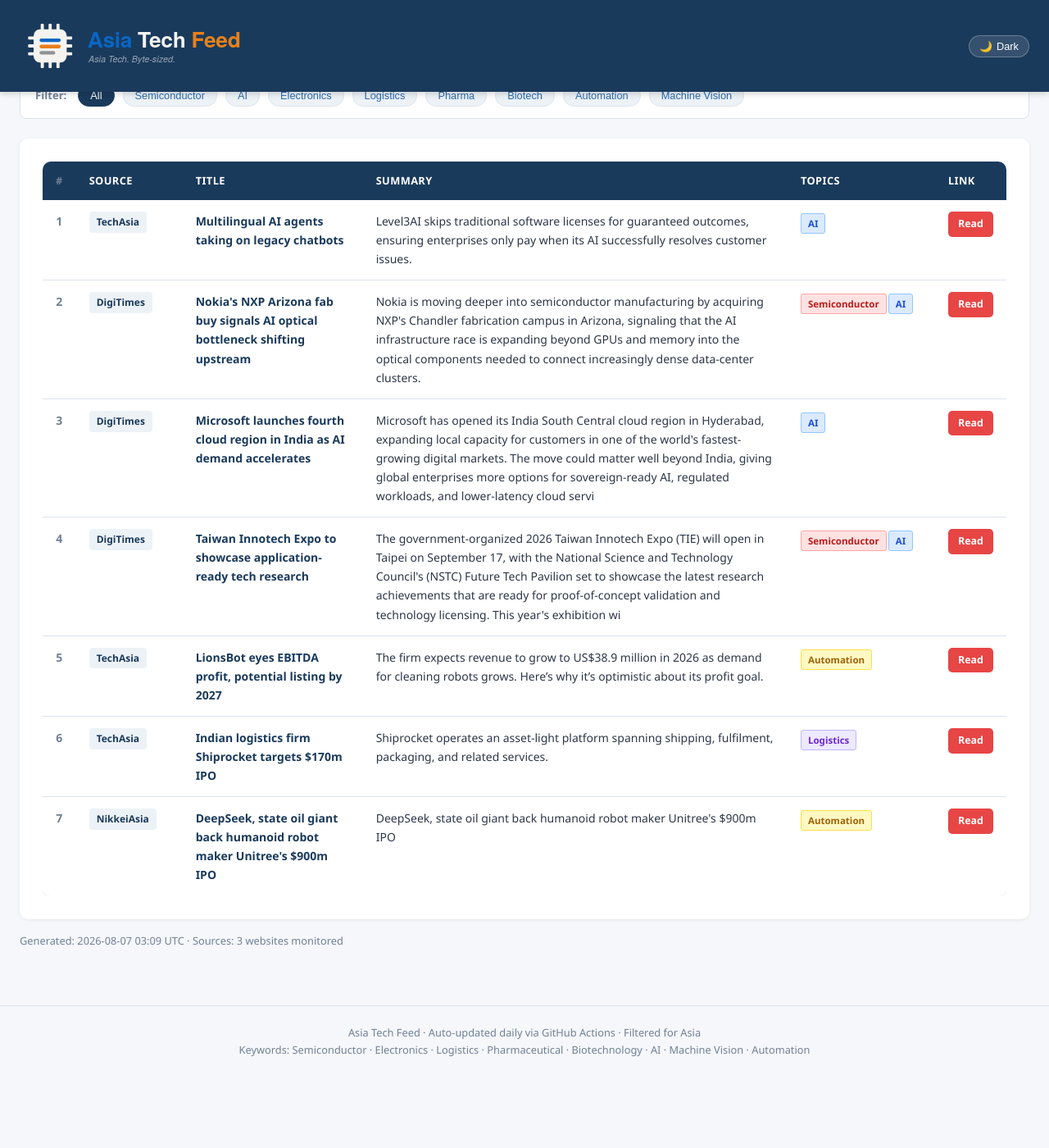
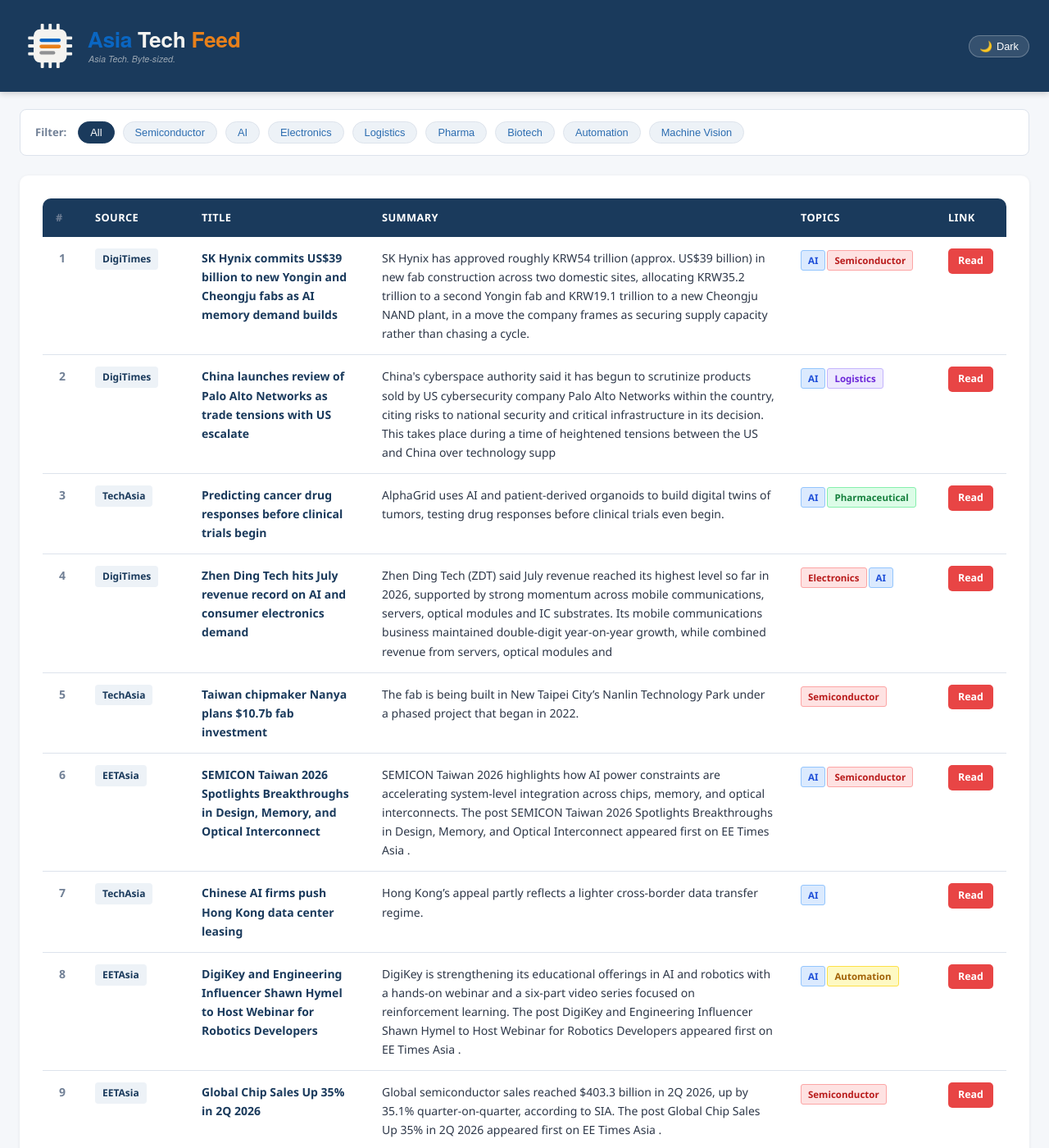
Before and after one commit to asiatechfeed/Asia-Tech-Feed, a Jekyll site: the page built from _posts/2026-08-07-asia-tech-news-digest.md, in a window 1280 px wide and 1400 px high, scrolled down 633 px. Shown: the whole window at 82% size. Built offline with Jekyll 4.4.1, drawn with Linux system fonts in a browser that asks for light colours; a script that is not in the unit is left out; before the commit the page ends 1946 px from its top, so only the background shows below that; some of the changed text lies outside the part shown.

Commit message:
📰 News digest 2026-08-07 (10 articles)

```diff
--- a/_posts/2026-08-07-asia-tech-news-digest.md
+++ b/_posts/2026-08-07-asia-tech-news-digest.md
@@ -1,16 +1,16 @@
 ---
 layout: post
 title: "Asia Tech News Digest - August 07, 2026"
-date: 2026-08-07 11:09:14 +0800
-articles_count: 7
-sources_count: 3
-sources: ["DigiTimes", "NikkeiAsia", "TechAsia"]
+date: 2026-08-07 16:00:47 +0800
+articles_count: 10
+sources_count: 4
+sources: ["DigiTimes", "EETAsia", "NikkeiAsia", "TechAsia"]
 csv_file: /assets/data/news-2026-08-07.tsv
-featured_title: "Multilingual AI agents taking on legacy chatbots"
-featured_url: "https://www.techinasia.com/multilingual-ai-agents-legacy-chatbots"
-featured_source: "TechAsia"
-featured_summary: "Level3AI skips traditional software licenses for guaranteed outcomes, ensuring enterprises only pay when its AI successfully resolves customer issues."
-featured_image: ""
+featured_title: "SK Hynix commits US$39 billion to new Yongin and Cheongju fabs as AI memory demand builds"
+featured_url: "https://www.digitimes.com/news/a20260807VL218/sk-hynix-nand-fab-investment.html"
+featured_source: "DigiTimes"
+featured_summary: "SK Hynix has approved roughly KRW54 trillion (approx. US$39 billion) in new fab construction across two domestic sites, allocating KRW35.2 trillion to a second Yongin fab and KRW19.1 trillion to a new Cheongju NAND plant, in a move the company frames as securing supply capacity rather than chasing a cycle."
+featured_image: "https://img.digitimes.com/newsshow/20260807vl218_files/3_2b.jpg"
 ---
 
 <table class="news-table">
@@ -27,59 +27,83 @@ featured_image: ""
 <tbody>
 <tr>
   <td class="col-num">1</td>
-  <td class="col-source"><span class="source-badge">TechAsia</span></td>
-  <td class="col-title"><span class="article-title">Multilingual AI agents taking on legacy chatbots</span></td>
-  <td class="col-summary">Level3AI skips traditional software licenses for guaranteed outcomes, ensuring enterprises only pay when its AI successfully resolves customer issues.</td>
-  <td class="col-tags"><span class="tag ai">AI</span></td>
-  <td class="col-link"><a class="btn-link" href="https://www.techinasia.com/multilingual-ai-agents-legacy-chatbots" target="_blank" rel="noopener">Read</a></td>
+  <td class="col-source"><span class="source-badge">DigiTimes</span></td>
+  <td class="col-title"><span class="article-title">SK Hynix commits US$39 billion to new Yongin and Cheongju fabs as AI memory demand builds</span></td>
+  <td class="col-summary">SK Hynix has approved roughly KRW54 trillion (approx. US$39 billion) in new fab construction across two domestic sites, allocating KRW35.2 trillion to a second Yongin fab and KRW19.1 trillion to a new Cheongju NAND plant, in a move the company frames as securing supply capacity rather than chasing a cycle.</td>
+  <td class="col-tags"><span class="tag ai">AI</span><span class="tag semi">Semiconductor</span></td>
+  <td class="col-link"><a class="btn-link" href="https://www.digitimes.com/news/a20260807VL218/sk-hynix-nand-fab-investment.html" target="_blank" rel="noopener">Read</a></td>
 </tr>
 <tr>
   <td class="col-num">2</td>
   <td class="col-source"><span class="source-badge">DigiTimes</span></td>
-  <td class="col-title"><span class="article-title">Nokia's NXP Arizona fab buy signals AI optical bottleneck shifting upstream</span></td>
-  <td class="col-summary">Nokia is moving deeper into semiconductor manufacturing by acquiring NXP's Chandler fabrication campus in Arizona, signaling that the AI infrastructure race is expanding beyond GPUs and memory into the optical components needed to connect increasingly dense data-center clusters.</td>
-  <td class="col-tags"><span class="tag semi">Semiconductor</span><span class="tag ai">AI</span></td>
-  <td class="col-link"><a class="btn-link" href="https://www.digitimes.com/news/a20260806VL226/nokia-arizona-nxp-fab-manufacturing.html" target="_blank" rel="noopener">Read</a></td>
+  <td class="col-title"><span class="article-title">China launches review of Palo Alto Networks as trade tensions with US escalate</span></td>
+  <td class="col-summary">China's cyberspace authority said it has begun to scrutinize products sold by US cybersecurity company Palo Alto Networks within the country, citing risks to national security and critical infrastructure in its decision. This takes place during a time of heightened tensions between the US and China over technology supp</td>
+  <td class="col-tags"><span class="tag ai">AI</span><span class="tag logis">Logistics</span></td>
+  <td class="col-link"><a class="btn-link" href="https://www.digitimes.com/news/a20260807VL217/palo-alto-networks-china-cybersecurity-infrastructure-business.html" target="_blank" rel="noopener">Read</a></td>
 </tr>
 <tr>
   <td class="col-num">3</td>
-  <td class="col-source"><span class="source-badge">DigiTimes</span></td>
-  <td class="col-title"><span class="article-title">Microsoft launches fourth cloud region in India as AI demand accelerates</span></td>
-  <td class="col-summary">Microsoft has opened its India South Central cloud region in Hyderabad, expanding local capacity for customers in one of the world's fastest-growing digital markets. The move could matter well beyond India, giving global enterprises more options for sovereign-ready AI, regulated workloads, and lower-latency cloud servi</td>
-  <td class="col-tags"><span class="tag ai">AI</span></td>
-  <td class="col-link"><a class="btn-link" href="https://www.digitimes.com/news/a20260807PR201/microsoft-hyderabad-cloud-infrastructure-launch.html" target="_blank" rel="noopener">Read</a></td>
+  <td class="col-source"><span class="source-badge">TechAsia</span></td>
+  <td class="col-title"><span class="article-title">Predicting cancer drug responses before clinical trials begin</span></td>
+  <td class="col-summary">AlphaGrid uses AI and patient-derived organoids to build digital twins of tumors, testing drug responses before clinical trials even begin.</td>
+  <td class="col-tags"><span class="tag ai">AI</span><span class="tag bio">Pharmaceutical</span></td>
+  <td class="col-link"><a class="btn-link" href="https://www.techinasia.com/predicting-cancer-drug-responses-clinical-trials" target="_blank" rel="noopener">Read</a></td>
 </tr>
 <tr>
   <td class="col-num">4</td>
   <td class="col-source"><span class="source-badge">DigiTimes</span></td>
-  <td class="col-title"><span class="article-title">Taiwan Innotech Expo to showcase application-ready tech research</span></td>
-  <td class="col-summary">The government-organized 2026 Taiwan Innotech Expo (TIE) will open in Taipei on September 17, with the National Science and Technology Council's (NSTC) Future Tech Pavilion set to showcase the latest research achievements that are ready for proof-of-concept validation and technology licensing. This year's exhibition wi</td>
-  <td class="col-tags"><span class="tag semi">Semiconductor</span><span class="tag ai">AI</span></td>
-  <td class="col-link"><a class="btn-link" href="https://www.digitimes.com/news/a20260807PD220/taiwan-expo-2026-technology-nstc.html" target="_blank" rel="noopener">Read</a></td>
+  <td class="col-title"><span class="article-title">Zhen Ding Tech hits July revenue record on AI and consumer electronics demand</span></td>
+  <td class="col-summary">Zhen Ding Tech (ZDT) said July revenue reached its highest level so far in 2026, supported by strong momentum across mobile communications, servers, optical modules and IC substrates. Its mobile communications business maintained double-digit year-on-year growth, while combined revenue from servers, optical modules and</td>
+  <td class="col-tags"><span class="tag semi">Electronics</span><span class="tag ai">AI</span></td>
+  <td class="col-link"><a class="btn-link" href="https://www.digitimes.com/news/a20260807PD238/zhen-ding-revenue-demand-electronics-2026.html" target="_blank" rel="noopener">Read</a></td>
 </tr>
 <tr>
   <td class="col-num">5</td>
   <td class="col-source"><span class="source-badge">TechAsia</span></td>
-  <td class="col-title"><span class="article-title">LionsBot eyes EBITDA profit, potential listing by 2027</span></td>
-  <td class="col-summary">The firm expects revenue to grow to US$38.9 million in 2026 as demand for cleaning robots grows. Here’s why it’s optimistic about its profit goal.</td>
-  <td class="col-tags"><span class="tag auto">Automation</span></td>
-  <td class="col-link"><a class="btn-link" href="https://www.techinasia.com/lionsbot-eyes-ebitda-profit-potential-listing-2027" target="_blank" rel="noopener">Read</a></td>
+  <td class="col-title"><span class="article-title">Taiwan chipmaker Nanya plans $10.7b fab investment</span></td>
+  <td class="col-summary">The fab is being built in New Taipei City’s Nanlin Technology Park under a phased project that began in 2022.</td>
+  <td class="col-tags"><span class="tag semi">Semiconductor</span></td>
+  <td class="col-link"><a class="btn-link" href="https://www.techinasia.com/nvidia-partnerships-drive-rally-asian-suppliers" target="_blank" rel="noopener">Read</a></td>
 </tr>
 <tr>
   <td class="col-num">6</td>
-  <td class="col-source"><span class="source-badge">TechAsia</span></td>
-  <td class="col-title"><span class="article-title">Indian logistics firm Shiprocket targets $170m IPO</span></td>
-  <td class="col-summary">Shiprocket operates an asset-light platform spanning shipping, fulfilment, packaging, and related services.</td>
-  <td class="col-tags"><span class="tag logis">Logistics</span></td>
-  <td class="col-link"><a class="btn-link" href="https://www.techinasia.com/temasek-backed-logistics-firm-shiprocket-gets-sebi-nod-for-ipo" target="_blank" rel="noopener">Read</a></td>
+  <td class="col-source"><span class="source-badge">EETAsia</span></td>
+  <td class="col-title"><span class="article-title">SEMICON Taiwan 2026 Spotlights Breakthroughs in Design, Memory, and Optical Interconnect</span></td>
+  <td class="col-summary">SEMICON Taiwan 2026 highlights how AI power constraints are accelerating system-level integration across chips, memory, and optical interconnects. The post SEMICON Taiwan 2026 Spotlights Breakthroughs in Design, Memory, and Optical Interconnect appeared first on EE Times Asia .</td>
+  <td class="col-tags"><span class="tag ai">AI</span><span class="tag semi">Semiconductor</span></td>
+  <td class="col-link"><a class="btn-link" href="https://www.eetasia.com/semicon-taiwan-2026-spotlights-breakthroughs-in-design-memory-and-optical-interconnect/" target="_blank" rel="noopener">Read</a></td>
 </tr>
 <tr>
   <td class="col-num">7</td>
+  <td class="col-source"><span class="source-badge">TechAsia</span></td>
+  <td class="col-title"><span class="article-title">Chinese AI firms push Hong Kong data center leasing</span></td>
+  <td class="col-summary">Hong Kong’s appeal partly reflects a lighter cross-border data transfer regime.</td>
+  <td class="col-tags"><span class="tag ai">AI</span></td>
+  <td class="col-link"><a class="btn-link" href="https://www.techinasia.com/bytedance-talks-iluvatar-chips-curbs-bite" target="_blank" rel="noopener">Read</a></td>
+</tr>
+<tr>
+  <td class="col-num">8</td>
+  <td class="col-source"><span class="source-badge">EETAsia</span></td>
+  <td class="col-title"><span class="article-title">DigiKey and Engineering Influencer Shawn Hymel to Host Webinar for Robotics Developers</span></td>
+  <td class="col-summary">DigiKey is strengthening its educational offerings in AI and robotics with a hands-on webinar and a six-part video series focused on reinforcement learning. The post DigiKey and Engineering Influencer Shawn Hymel to Host Webinar for Robotics Developers appeared first on EE Times Asia .</td>
+  <td class="col-tags"><span class="tag ai">AI</span><span class="tag auto">Automation</span></td>
+  <td class="col-link"><a class="btn-link" href="https://www.eetasia.com/digikey-and-engineering-influencer-shawn-hymel-to-host-webinar-for-robotics-developers/" target="_blank" rel="noopener">Read</a></td>
+</tr>
+<tr>
+  <td class="col-num">9</td>
+  <td class="col-source"><span class="source-badge">EETAsia</span></td>
+  <td class="col-title"><span class="article-title">Global Chip Sales Up 35% in 2Q 2026</span></td>
+  <td class="col-summary">Global semiconductor sales reached $403.3 billion in 2Q 2026, up by 35.1% quarter-on-quarter, according to SIA. The post Global Chip Sales Up 35% in 2Q 2026 appeared first on EE Times Asia .</td>
+  <td class="col-tags"><span class="tag semi">Semiconductor</span></td>
+  <td class="col-link"><a class="btn-link" href="https://www.eetasia.com/global-chip-sales-up-35-in-2q-2026/" target="_blank" rel="noopener">Read</a></td>
+</tr>
+<tr>
+  <td class="col-num">10</td>
   <td class="col-source"><span class="source-badge">NikkeiAsia</span></td>
-  <td class="col-title"><span class="article-title">DeepSeek, state oil giant back humanoid robot maker Unitree's $900m IPO</span></td>
-  <td class="col-summary">DeepSeek, state oil giant back humanoid robot maker Unitree's $900m IPO</td>
-  <td class="col-tags"><span class="tag auto">Automation</span></td>
-  <td class="col-link"><a class="btn-link" href="https://asia.nikkei.com/business/markets/ipo/deepseek-state-oil-giant-back-humanoid-robot-maker-unitree-s-900m-ipo" target="_blank" rel="noopener">Read</a></td>
+  <td class="col-title"><span class="article-title">Shares in Australia's Atlassian surge 33% as sales growth quells AI fears</span></td>
+  <td class="col-summary">Shares in Australia's Atlassian surge 33% as sales growth quells AI fears</td>
+  <td class="col-tags"><span class="tag ai">AI</span></td>
+  <td class="col-link"><a class="btn-link" href="https://asia.nikkei.com/business/markets/shares-in-australia-s-atlassian-surge-33-as-sales-growth-quells-ai-fears" target="_blank" rel="noopener">Read</a></td>
 </tr>
 </tbody>
 </table>
```
Also changed, not shown: _data/seen_urls.json (+11 -1 lines), _digest_meta.json (+19 -18 lines), assets/data/news-2026-08-07.tsv (+10 -7 lines), assets/data/search-index.json.
